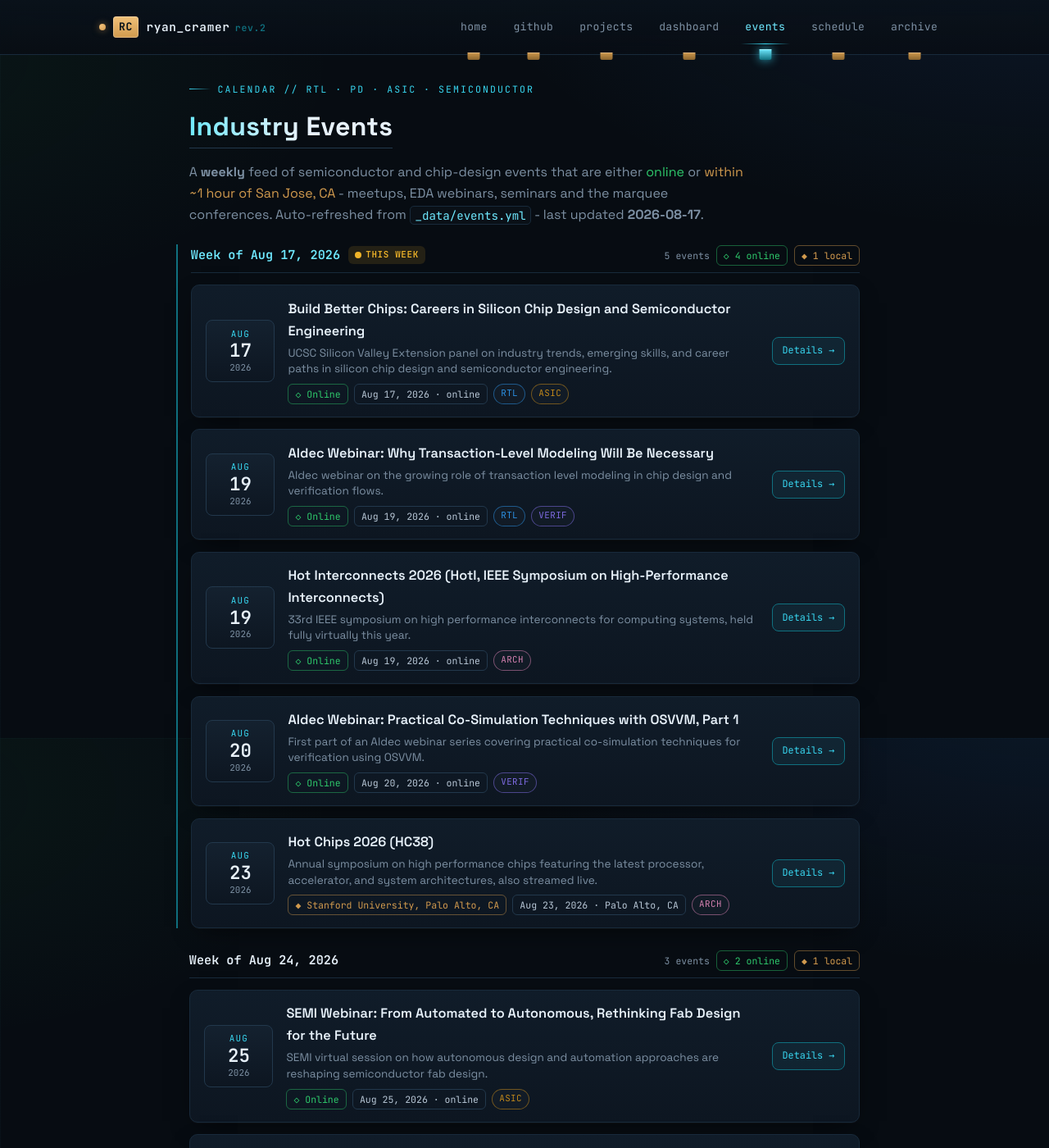
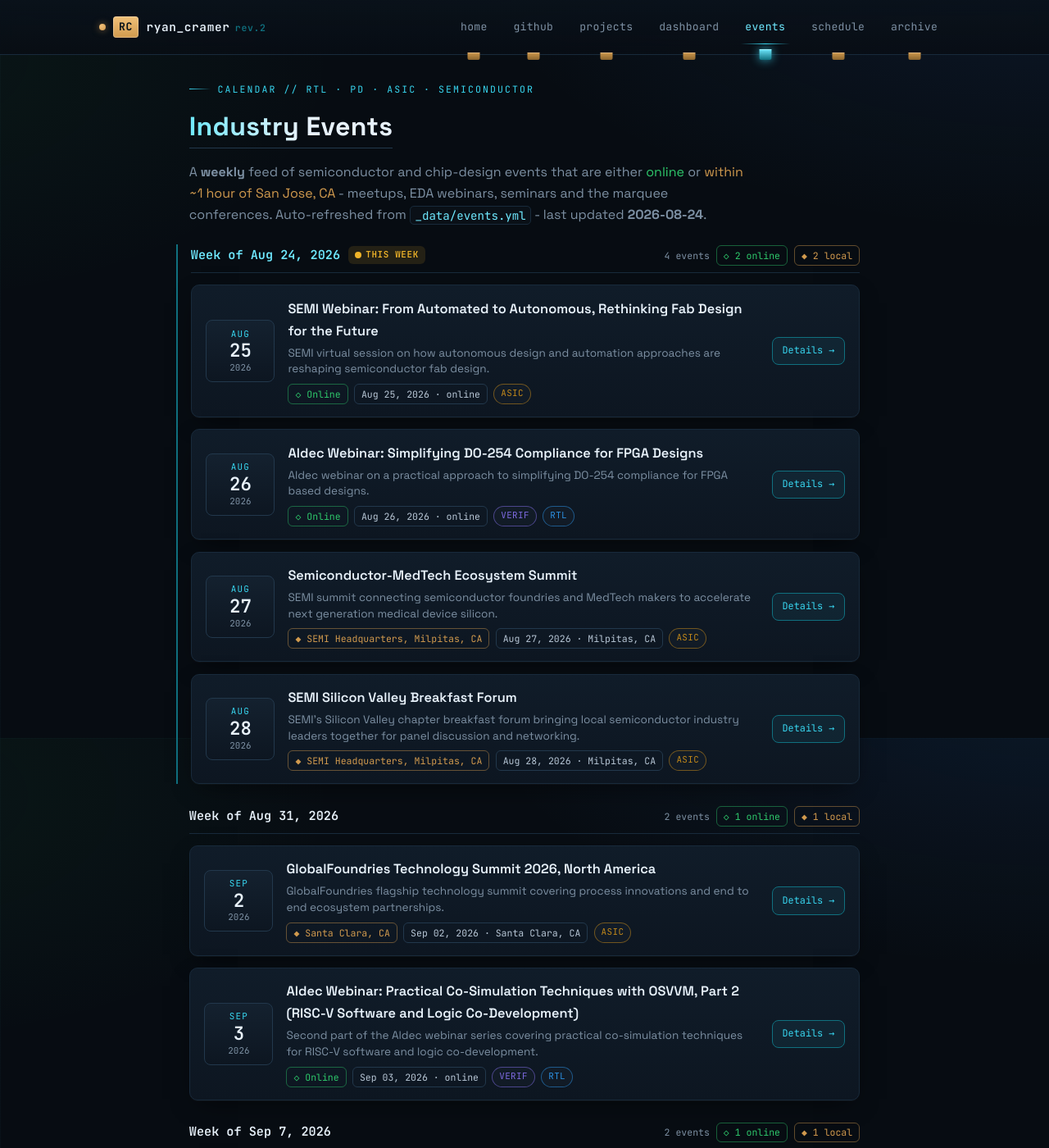
Before and after one commit to ryancramuh/ryancramuh.github.io, a Jekyll site: the page built from events.html, in a window 1280 px wide and 1400 px high. Shown: the whole window at 82% size. Built offline with Jekyll 4.4.1, drawn with Linux system fonts in a browser that asks for light colours; some of the changed text lies outside the part shown.

Commit message:
chore(events): weekly automated refresh

```diff
--- a/_data/events.yml
+++ b/_data/events.yml
@@ -23,74 +23,11 @@
 #   tags [rtl,pd,asic,verif,arch,eda,papers], tentative (optional bool).
 # =============================================================================
 
-refreshed: "2026-08-17"
-this_week: "2026-08-17"
+refreshed: "2026-08-24"
+this_week: "2026-08-24"
 
 events:
-  # --- Week of Aug 17, 2026  (current) ------------
-  - name: 'Build Better Chips: Careers in Silicon Chip Design and Semiconductor Engineering'
-    date: '2026-08-17'
-    week_of: '2026-08-17'
-    date_display: Aug 17, 2026 · online
-    mode: online
-    location: Online
-    url: https://www.ucsc-extension.edu/events/build-better-chips-0
-    desc: UCSC Silicon Valley Extension panel on industry trends, emerging skills, and career paths in silicon
-      chip design and semiconductor engineering.
-    tags:
-    - rtl
-    - asic
-
-  - name: 'Aldec Webinar: Why Transaction-Level Modeling Will Be Necessary'
-    date: '2026-08-19'
-    week_of: '2026-08-17'
-    date_display: Aug 19, 2026 · online
-    mode: online
-    location: Online
-    url: https://www.aldec.com/en/support/training/webinars
-    desc: Aldec webinar on the growing role of transaction level modeling in chip design and verification
-      flows.
-    tags:
-    - rtl
-    - verif
-
-  - name: Hot Interconnects 2026 (HotI, IEEE Symposium on High-Performance Interconnects)
-    date: '2026-08-19'
-    week_of: '2026-08-17'
-    date_display: Aug 19, 2026 · online
-    mode: online
-    location: Online
-    url: https://hoti.org/2026/
-    desc: 33rd IEEE symposium on high performance interconnects for computing systems, held fully virtually
-      this year.
-    tags:
-    - arch
-
-  - name: 'Aldec Webinar: Practical Co-Simulation Techniques with OSVVM, Part 1'
-    date: '2026-08-20'
-    week_of: '2026-08-17'
-    date_display: Aug 20, 2026 · online
-    mode: online
-    location: Online
-    url: https://www.aldec.com/en/support/training/webinars
-    desc: First part of an Aldec webinar series covering practical co-simulation techniques for verification
-      using OSVVM.
-    tags:
-    - verif
-
-  - name: Hot Chips 2026 (HC38)
-    date: '2026-08-23'
-    week_of: '2026-08-17'
-    date_display: Aug 23, 2026 · Palo Alto, CA
-    mode: local
-    location: Stanford University, Palo Alto, CA
-    url: https://hotchips.org/
-    desc: Annual symposium on high performance chips featuring the latest processor, accelerator, and system
-      architectures, also streamed live.
-    tags:
-    - arch
-
-  # --- Week of Aug 24, 2026 ------------
+  # --- Week of Aug 24, 2026  (current) ------------
   - name: 'SEMI Webinar: From Automated to Autonomous, Rethinking Fab Design for the Future'
     date: '2026-08-25'
     week_of: '2026-08-24'
@@ -127,6 +64,18 @@ events:
     tags:
     - asic
 
+  - name: SEMI Silicon Valley Breakfast Forum
+    date: '2026-08-28'
+    week_of: '2026-08-24'
+    date_display: Aug 28, 2026 · Milpitas, CA
+    mode: local
+    location: SEMI Headquarters, Milpitas, CA
+    url: https://www.semi.org/en/event/silicon-valley-breakfast-forum
+    desc: SEMI's Silicon Valley chapter breakfast forum bringing local semiconductor industry leaders together
+      for panel discussion and networking.
+    tags:
+    - asic
+
   # --- Week of Aug 31, 2026 ------------
   - name: GlobalFoundries Technology Summit 2026, North America
     date: '2026-09-02'
@@ -140,17 +89,19 @@ events:
     tags:
     - asic
 
-  - name: 'Aldec Webinar: Practical Co-Simulation Techniques with OSVVM, Part 2'
+  - name: 'Aldec Webinar: Practical Co-Simulation Techniques with OSVVM, Part 2 (RISC-V Software and Logic
+      Co-Development)'
     date: '2026-09-03'
     week_of: '2026-08-31'
     date_display: Sep 03, 2026 · online
     mode: online
     location: Online
     url: https://www.aldec.com/en/support/training/webinars
-    desc: Second part of the Aldec webinar series covering practical co-simulation techniques for verification
-      using OSVVM.
+    desc: Second part of the Aldec webinar series covering practical co-simulation techniques for RISC-V
+      software and logic co-development.
     tags:
     - verif
+    - rtl
 
   # --- Week of Sep 07, 2026 ------------
   - name: Future of Computing 2026
@@ -165,15 +116,15 @@ events:
     tags:
     - arch
 
-  - name: 'ESD Alliance Webinar: Gen-AI for Chip Design and Security'
+  - name: 'ESD Alliance Webinar: Savage on Security, Gen-AI for Chip Design and Security'
     date: '2026-09-10'
     week_of: '2026-09-07'
     date_display: Sep 10, 2026 · online
     mode: online
     location: Online
-    url: https://www.semi.org/en/expositions-events/calendar
-    desc: SEMI ESD Alliance webinar on how generative AI is reshaping chip design workflows and hardware
-      security.
+    url: https://www.semi.org/en/communities/esda
+    desc: SEMI ESD Alliance Savage on Security webinar with Warren Savage and Mark Tehranipoor on multi-agent
+      AI systems for SoC design and security verification.
     tags:
     - eda
     - verif
@@ -203,6 +154,19 @@ events:
     tags:
     - arch
 
+  - name: 'Synopsys Webinar: Shift Left to Ship Faster, Verifying IP and SoCs at Real Workload Speeds'
+    date: '2026-09-15'
+    week_of: '2026-09-14'
+    date_display: Sep 15, 2026 · online
+    mode: online
+    location: Online
+    url: https://www.synopsys.com/webinars.html
+    desc: Synopsys webinar on verifying IP and SoCs at real workload speeds to shift verification left and
+      ship faster.
+    tags:
+    - verif
+    - asic
+
   # --- Week of Sep 21, 2026 ------------
   - name: GSA U.S. Executive Forum 2026
     date: '2026-09-22'
@@ -229,6 +193,19 @@ events:
     - pd
     - asic
 
+  - name: Siemens EDA User2User Conference, North America
+    date: '2026-09-23'
+    week_of: '2026-09-21'
+    date_display: Sep 23, 2026 · online
+    mode: online
+    location: Online
+    url: https://events.sw.siemens.com/en-US/u2uconference/north-america/
+    desc: Siemens EDA's virtual User2User conference where the electronic design community shares real world
+      experience across 3D IC, AI, and connected verification.
+    tags:
+    - eda
+    - verif
+
   - name: TSMC 2026 North America OIP Ecosystem Forum
     date: '2026-09-23'
     week_of: '2026-09-21'
@@ -243,18 +220,32 @@ events:
     - asic
     - pd
 
-  - name: Glass-Core Packaging and Its Reliability
+  - name: 'Aldec Webinar: Practical Co-Simulation Techniques with OSVVM, Part 3 (Introduction to Protocol
+      Verification with Co-Simulation)'
     date: '2026-09-24'
     week_of: '2026-09-21'
-    date_display: Sep 24, 2026 · Milpitas, CA
+    date_display: Sep 24, 2026 · online
+    mode: online
+    location: Online
+    url: https://www.aldec.com/en/support/training/webinars
+    desc: Third part of the Aldec webinar series introducing protocol verification techniques through co-simulation.
+    tags:
+    - verif
+
+  # --- Week of Oct 05, 2026 ------------
+  - name: Verification and Semiconductor Futures Conference, San Jose
+    date: '2026-10-08'
+    week_of: '2026-10-05'
+    date_display: Oct 08, 2026 · Milpitas, CA
     mode: local
-    location: SEMI, Milpitas, CA
-    url: https://r6.ieee.org/scv-eps/
-    desc: IEEE Electronics Packaging Society Silicon Valley chapter talk on glass core substrates, interposers,
-      and reliability outlook.
+    location: Sonesta San Jose, Milpitas, CA
+    url: https://www.tessolve.com/verification-futures/
+    desc: Verification and Semiconductor Futures conference covering formal methods, CPU and RISC-V verification,
+      and AI in design verification, with an online option.
     tags:
-    - pd
-    - asic
+    - verif
+    - rtl
+    - arch
 
   # --- Week of Oct 12, 2026 ------------
   - name: SEMICON West 2026
@@ -269,3 +260,17 @@ events:
     tags:
     - asic
     - pd
+
+  # --- Week of Oct 19, 2026 ------------
+  - name: 'CadenceCONNECT: Jasper User Group San Jose 2026'
+    date: '2026-10-21'
+    week_of: '2026-10-19'
+    date_display: Oct 21, 2026 · San Jose, CA
+    mode: local
+    location: Cadence Design Systems, San Jose, CA
+    url: https://www.cadence.com/en_US/home/company/events.html
+    desc: Cadence's annual Jasper User Group gathering at its San Jose headquarters focused on formal verification
+      methodology and applications.
+    tags:
+    - verif
+    - eda
```
